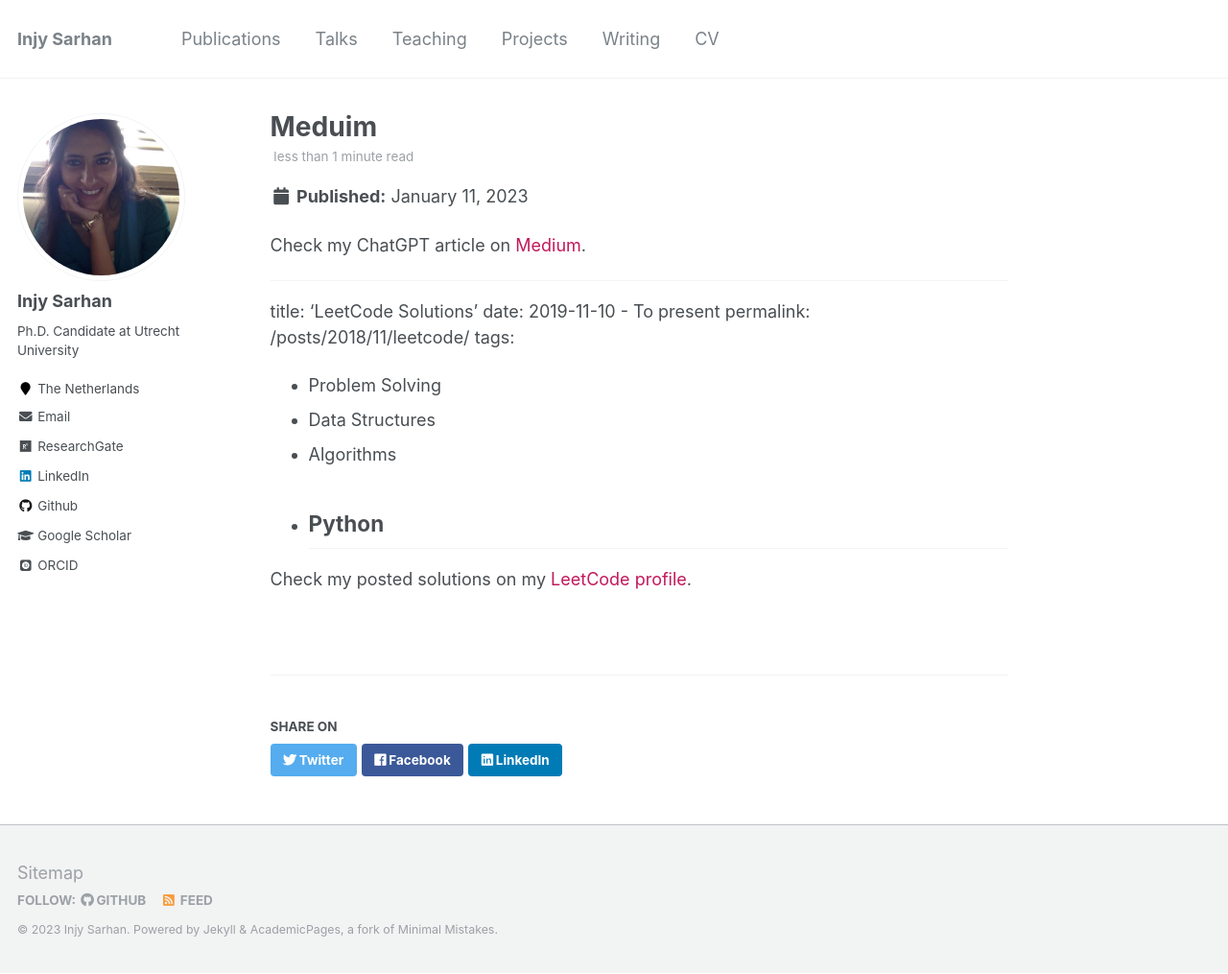
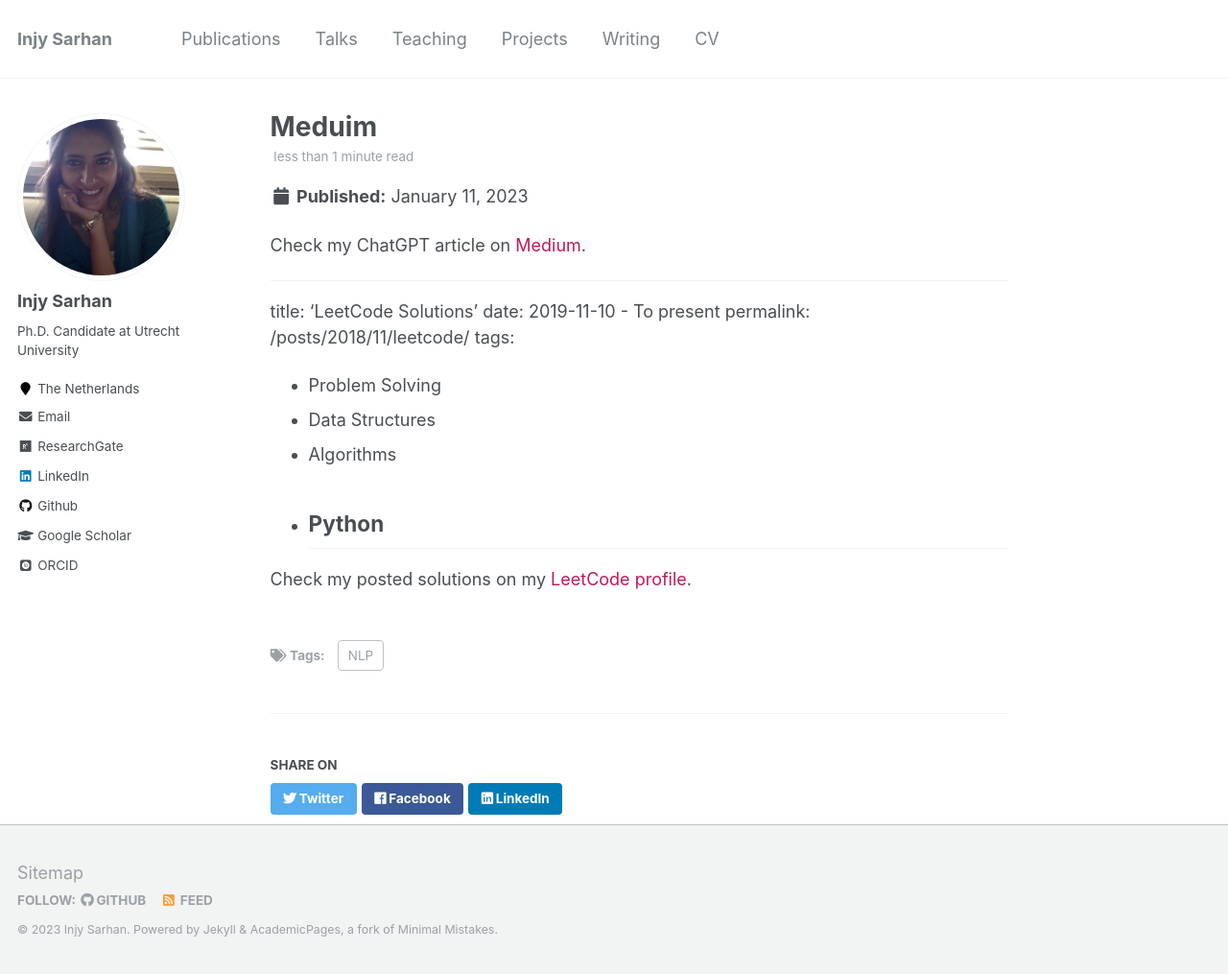
Before and after one commit to IS5882/IS5882.github.io, a Jekyll site: the page built from _posts/2018-11-10-leetcode.md, in a window 1280 px wide and 1015 px high. Shown: the whole window at 96% size. Built offline with Jekyll 4.4.1, drawn with Linux system fonts in a browser that asks for light colours; some web fonts are replaced.

Commit message:
Update 2018-11-10-leetcode.md

```diff
--- a/_posts/2018-11-10-leetcode.md
+++ b/_posts/2018-11-10-leetcode.md
@@ -1,6 +1,8 @@
 ---
 title: 'Meduim'
-date: 2023-01-11 -
+date: 2023-01-11
+tags:
+  - NLP
 ---
 Check my ChatGPT article on [Medium](https://medium.com/@injysarhan/chatgpt-a-sneak-peek-into-its-abilities-limitation-and-how-to-make-the-best-use-of-it-ae180094139b).
 
```
